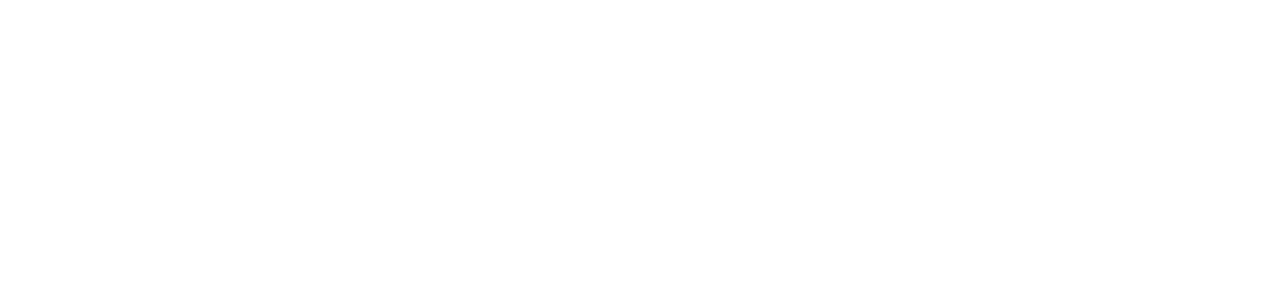
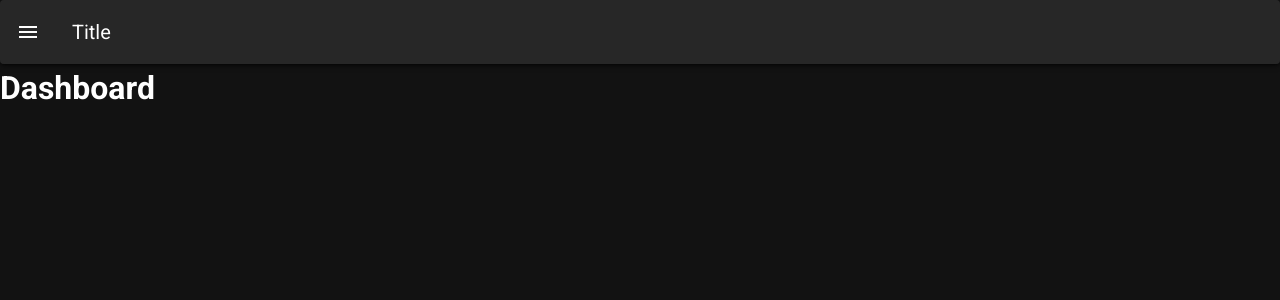
Before and after one commit to nickliu02/HackTheNorth2020, a Nuxt app in the folder frontend/: page /Dashboard in a window 1280 px wide. Before the commit this address had no page. Shown: the top 300 px of the page. Built offline with nearby package versions, Linux system fonts and the light colour scheme.

Commit message:
update stuff

```diff
--- /dev/null
+++ b/frontend/pages/Dashboard.vue
@@ -0,0 +1,30 @@
+<template>
+  <v-app>
+    <Appbar/>
+    <h1>Dashboard</h1>
+  </v-app>
+
+</template>
+
+<script>
+import Appbar from "./components/Appbar";
+
+export default {
+  name: "Dashboard",
+
+  components: {
+    Appbar
+  },
+  data: () => ({
+
+  }),
+
+  methods: {
+
+  }
+}
+</script>
+
+<style scoped>
+
+</style>
--- a/frontend/pages/Projects.vue
+++ /dev/null
@@ -1,25 +0,0 @@
-<template>
-    <v-app>
-        <Appbar/>
-        <v-card>
-
-          <h1>Projects</h1>
-
-        </v-card>
-    </v-app>
-</template>
-
-<script>
-import Appbar from './components/Appbar';
-
-export default {
-    name: 'Projects',
-    components: {
-        Appbar,
-    }
-}
-</script>
-
-<style>
-
-</style>
--- a/frontend/pages/components/Appbar.vue
+++ b/frontend/pages/components/Appbar.vue
@@ -39,7 +39,8 @@
 
 
                 <v-list-item
-
+                    link
+                    @click="logout"
                 >
                     <v-list-item-icon>
                         <v-icon>{{ mdiLogoutVariant }}</v-icon>
@@ -55,7 +56,7 @@
 </template>
 
 <script>
-import { mdiHome, mdiAccount, mdiLogoutVariant } from '@mdi/js';
+import { mdiViewDashboard, mdiAccount, mdiLogoutVariant } from '@mdi/js';
 
 
 export default {
@@ -69,12 +70,20 @@
       drawer: false,
       group: null,
       items: [
-          { title: "Home", icon: mdiHome, route: '/Home' },
+          { title: "Dashboard", icon: mdiViewDashboard, route: '/Dashboard' },
           { title: "Account", icon: mdiAccount, route: '/Account' },
       ],
 
       mdiLogoutVariant: mdiLogoutVariant,
 
-  })
+  }),
+
+  methods: {
+      logout() {
+          this.$store.commit('auth/setJwt', null);
+          this.$router.push('Home');
+      },
+
+  }
 }
 </script>
--- a/frontend/pages/components/LoginModal.vue
+++ b/frontend/pages/components/LoginModal.vue
@@ -79,7 +79,7 @@
   methods: {
     validate() {
       this.$store.commit('auth/setAuth',true); // Change this to fit whatever
-      this.$router.push('/Projects');
+      this.$router.push('/Dashboard');
       if (this.$refs.loginForm.validate()) {
         // submit form to server/API here...
       }
```
